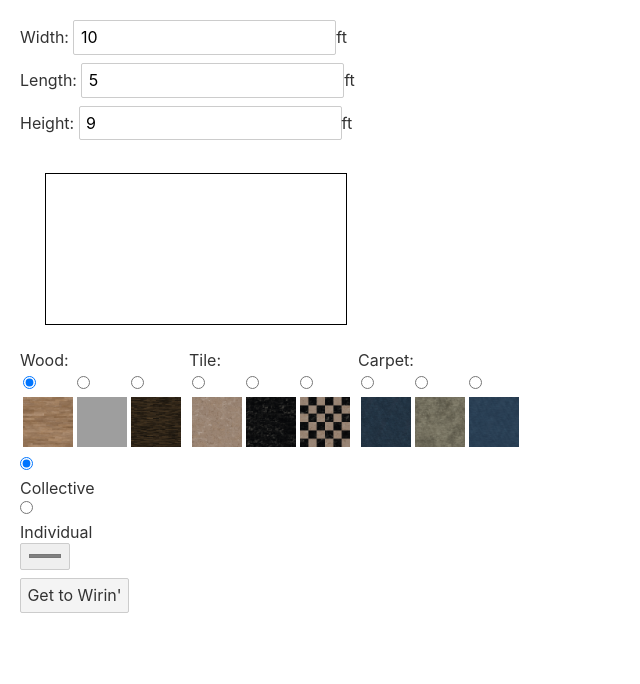
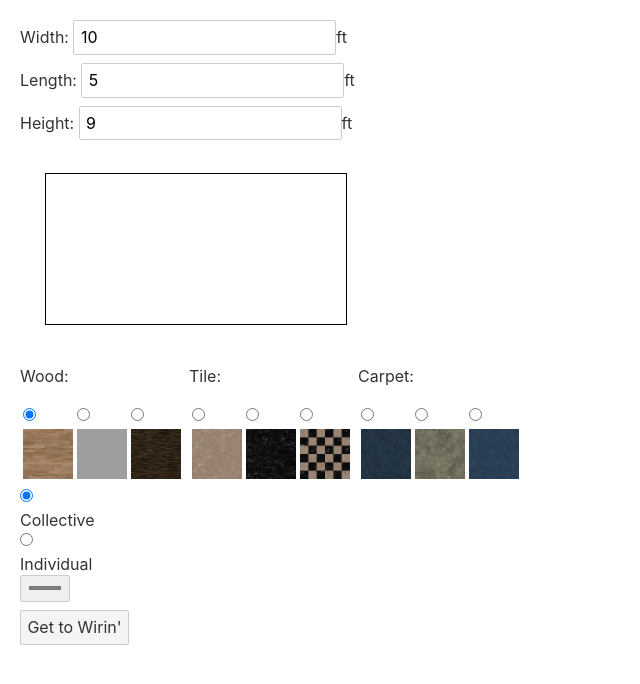
Before and after one commit to WasteofSpaceYT/3D-Wire-Diagram, a Svelte app in the folder diagram/: page / in a window 1280 px wide. Shown: the top 684 px of the page, without its empty margins (0-640 px from the left). Built offline with nearby package versions, Linux system fonts and the light colour scheme; grey boxes are pictures that could not be loaded.

Commit message:
Attempting to fix my janky formatting

```diff
--- a/diagram/src/routes/home.svelte
+++ b/diagram/src/routes/home.svelte
@@ -36,17 +36,17 @@ import { onMount } from "svelte";
     <div id="room" style="border: 1px solid black; margin: 25px" />
     <form on:submit|preventDefault={submit}>
     <table style="display: flex">
-        <tr>Wood:
+        <tr><p>Wood:</p>
         <td><input type="radio" name="floor" value="wood1" checked><label><img src="/wood1.jpg" alt="" width=50 height = 50></label></td>
         <td><input type="radio" name="floor" value="wood2"><label><img src="/wood2.jpg" alt="" width=50 height = 50></label></td>
         <td><input type="radio" name="floor" value="wood3"><label><img src="/wood3.jpg" alt="" width=50 height = 50></label></td>
         </tr>
-        <tr style="margin-left: 5px">Tile:
+        <tr style="margin-left: 5px"><p>Tile:</p>
             <td><input type="radio" name="floor" value="tile1"><label><img src="/tile1.jpg" alt="" width=50 height = 50></label></td>
         <td><input type="radio" name="floor" value="tile2"><label><img src="/tile2.jpg" alt="" width=50 height = 50></label></td>
         <td><input type="radio" name="floor" value="tile3"><label><img src="/tile3.jpg" alt="" width=50 height = 50></label></td>
         </tr>
-        <tr style="margin-left: 5px">Carpet:
+        <tr style="margin-left: 5px"><p>Carpet:</p>
             <td><input type="radio" name="floor" value="carpet1"><label><img src="/carpet1.jpg" alt="" width=50 height = 50></label></td>
         <td><input type="radio" name="floor" value="carpet2"><label><img src="/carpet2.jpg" alt="" width=50 height = 50></label></td>
         <td><input type="radio" name="floor" value="carpet3"><label><img src="/carpet3.jpg" alt="" width=50 height = 50></label></td>
```
